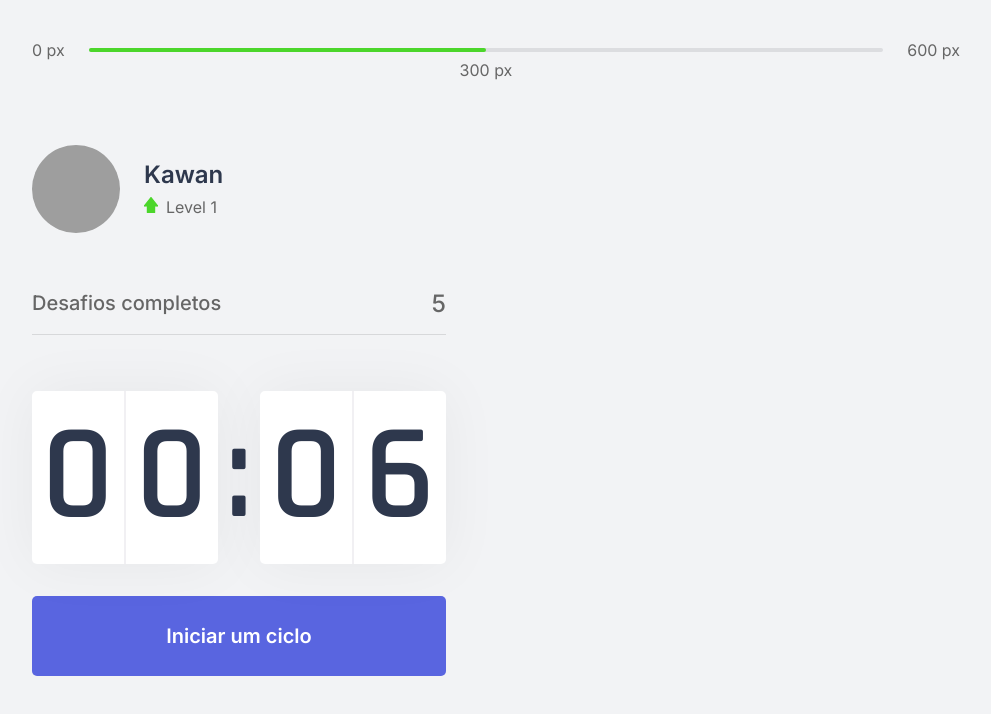
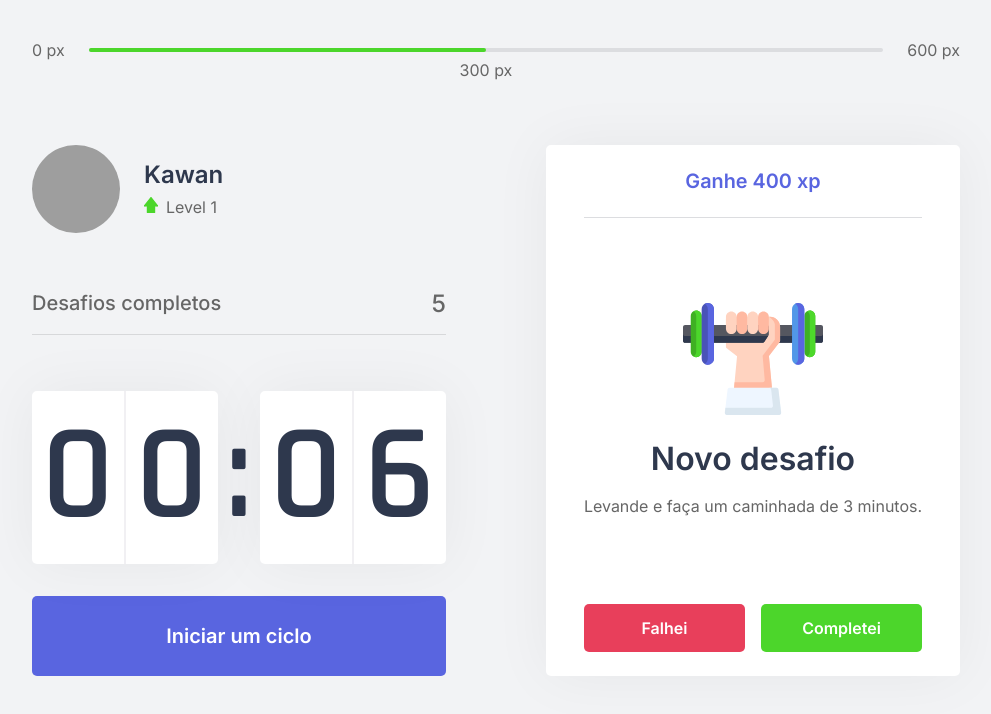
Before and after one commit to Kwan13/moveit, a Next.js app: page / in a window 1280 px wide. Shown: the top 714 px of the page, without its empty margins (144-1135 px from the left). Built offline with nearby package versions, Linux system fonts and the light colour scheme; grey boxes are pictures that could not be loaded.

Commit message:
add 'ChallengeBox' component

```diff
--- /dev/null
+++ b/src/components/ChallengeBox.tsx
@@ -0,0 +1,42 @@
+import styles from '../styles/components/ChallengeBox.module.css';
+
+export function ChallengeBox() {
+
+  const hasAcitiveChallenge = true;
+
+  return (
+    <div className={styles.challengeBoxContainer}>
+      {hasAcitiveChallenge ? (
+        <div className={styles.challengeActive}>
+          <header>Ganhe 400 xp</header>
+
+          <main>
+            <img src="icons/body.svg" />
+            <strong>Novo desafio</strong>
+            <p>Levande e faça um caminhada de 3 minutos.</p>
+          </main>
+
+          <footer>
+            <button
+              type="button"
+              className={styles.challengeFailButton}
+            >Falhei</button>
+
+            <button
+              type="button"
+              className={styles.challengeSucceededButton}
+            >Completei</button>
+          </footer>
+        </div>
+      ) : (
+          <div className={styles.challengeNotActive}>
+            <strong>Finalize um ciclo para receber um desafio</strong>
+            <p>
+              <img src="icons/level-up.svg" alt="Level Up" />
+          Avance de level completando desafios.
+        </p>
+          </div>
+        )}
+    </div>
+  )
+}
--- a/src/pages/index.tsx
+++ b/src/pages/index.tsx
@@ -1,9 +1,10 @@
+import Head from 'next/head';
+
 import { ExperienceBar } from '../components/ExperienceBar';
 import { Profile } from '../components/Profile';
 import { CompletedChallenges } from '../components/CompletedChallenges';
 import { Countdown } from '../components/Countdown';
-
-import Head from 'next/head';
+import { ChallengeBox } from '../components/ChallengeBox';
 
 import styles from '../styles/pages/Home.module.css';
 
@@ -21,7 +22,9 @@
           <CompletedChallenges />
           <Countdown/>
         </div>
-        <div></div>
+        <div>
+          <ChallengeBox/>
+        </div>
       </section>
     </div>
   )
--- /dev/null
+++ b/src/styles/components/ChallengeBox.module.css
@@ -0,0 +1,109 @@
+.challengeBoxContainer {
+  height: 100%;
+
+  background: var(--white);
+  border-radius: 5px;
+  box-shadow: 0 0 60px rgba(0, 0, 0, 0.05);
+  padding: 1.5rem 2rem;
+
+  display: flex;
+  flex-direction: column;
+  align-items: center;
+  justify-content: center;
+  text-align: center;
+}
+
+.challengeNotActive {
+  display: flex;
+  flex-direction: column;
+  align-items: center;
+}
+
+.challengeNotActive strong {
+  font-size: 1.5rem;
+  font-weight: 500;
+  line-height: 1.4;
+}
+
+.challengeNotActive p {
+  display: flex;
+  flex-direction: column;
+  align-items: center;
+  line-height: 1.4;
+  max-width: 70%;
+  margin-top: 3rem;
+}
+
+.challengeNotActive p img {
+  margin-bottom: 1rem;
+}
+
+.challengeActive {
+  height: 100%;
+
+  display: flex;
+  flex-direction: column;
+}
+
+.challengeActive header {
+  color: var(--blue);
+  font-weight: 600;
+  font-size: 1.24rem;
+  padding: 0 2rem 1.5rem;
+  border-bottom: 1px solid var(--gray-line);
+}
+
+.challengeActive main {
+  flex: 1;
+  display: flex;
+  flex-direction: column;
+  align-items: center;
+  justify-content: center;
+}
+
+.challengeActive main strong {
+  font-weight: 600;
+  font-size: 2rem;
+  color: var(--title);
+  margin: 1.5rem 0 1rem;
+}
+
+.challengeActive main p {
+  line-height: 1.5;
+}
+
+.challengeActive footer {
+  display: grid;
+  grid-template-columns: 1fr 1fr;
+  gap: 1rem;
+}
+
+.challengeActive footer button {
+  height: 3rem;
+
+  display: flex;
+  align-items: center;
+  justify-content: center;
+
+  border: 0;
+  border-radius: 5px;
+
+  color: var(--white);
+
+  font-size: 1rem;
+  font-weight: 600;
+
+  transition: filter 0.2s;
+}
+
+.challengeActive footer button.challengeFailButton {
+  background: var(--red);
+}
+
+.challengeActive footer button.challengeSucceededButton {
+  background: var(--green);
+}
+
+.challengeActive footer button:hover {
+  filter: brightness(0.9);
+}
```
